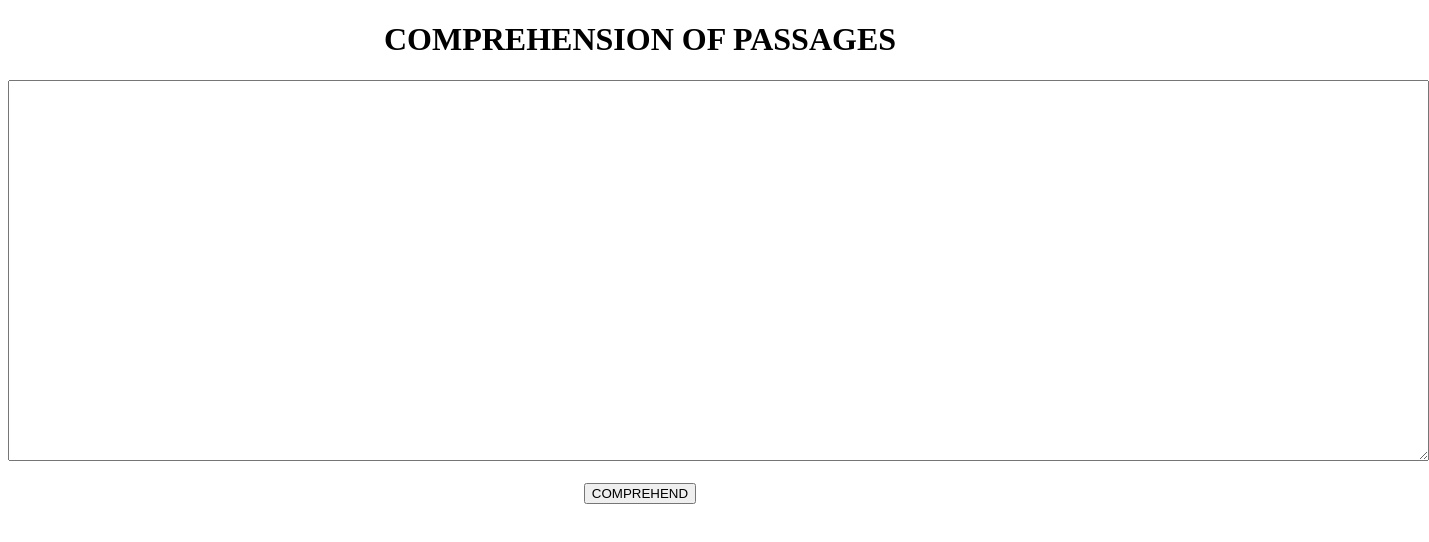
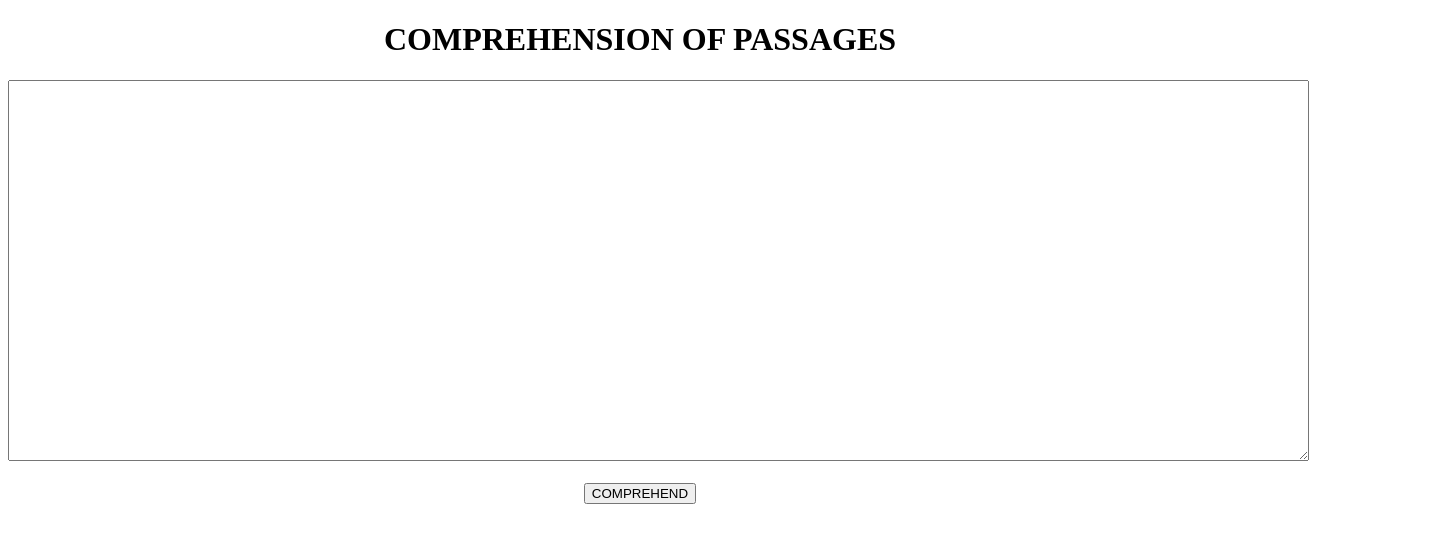
Before and after one commit to nmayilsamy/nmayilsamy.github.io, a plain HTML site: page index.html in a window 1280 px wide. Shown: the whole page, 1429 px wide, since content can reach past the window. Drawn offline with Linux system fonts and the light colour scheme.

Commit message:
Update index.html

```diff
--- a/index.html
+++ b/index.html
@@ -10,7 +10,7 @@
 		<div class="para1"> <h1 id="firstHead"> <center>COMPREHENSION OF PASSAGES</center>  </h1>
 
 		<div class="para2">
-			 <center><textarea id="txtArea1" rows="25" cols="175">
+			 <center><textarea id="txtArea1" rows="25" cols="160">
 			</textarea> </center>
 			<br><center> <button onClick="oNe()"> COMPREHEND </button></center>
 			<br>
```
